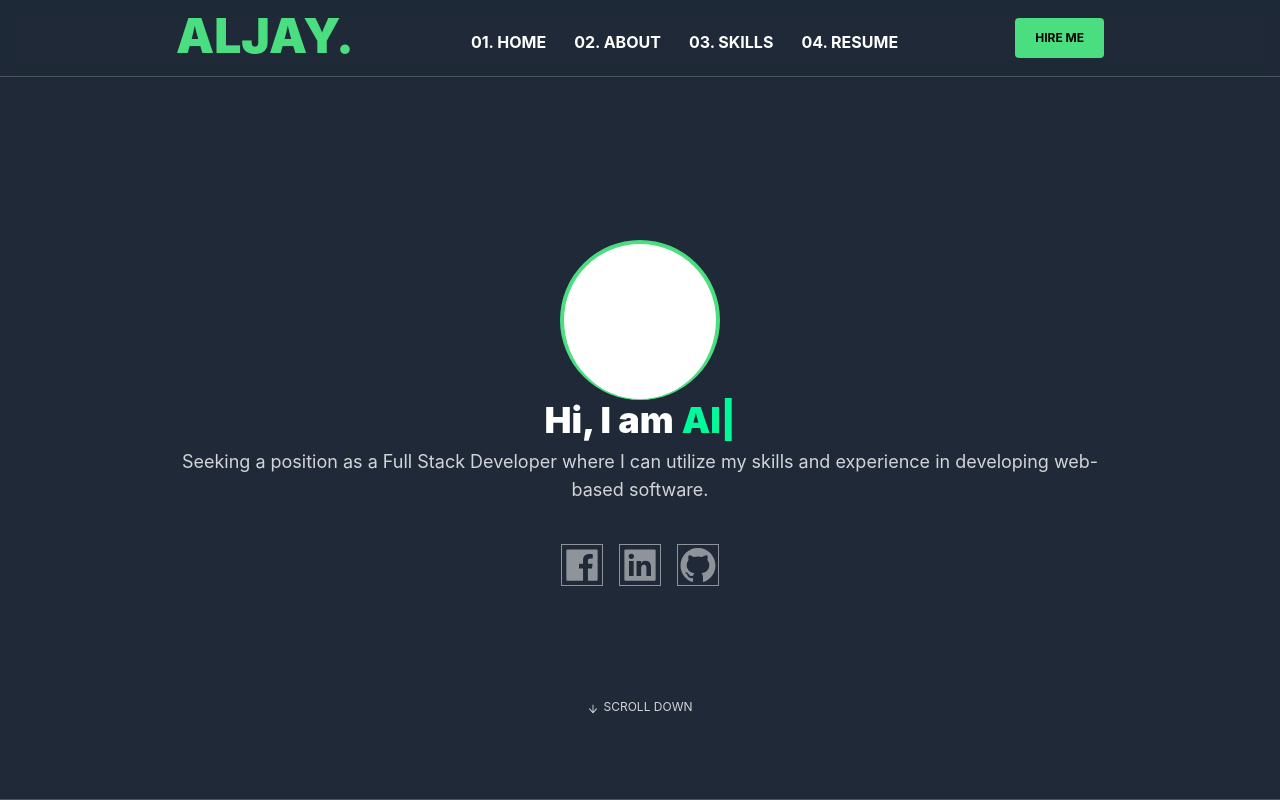
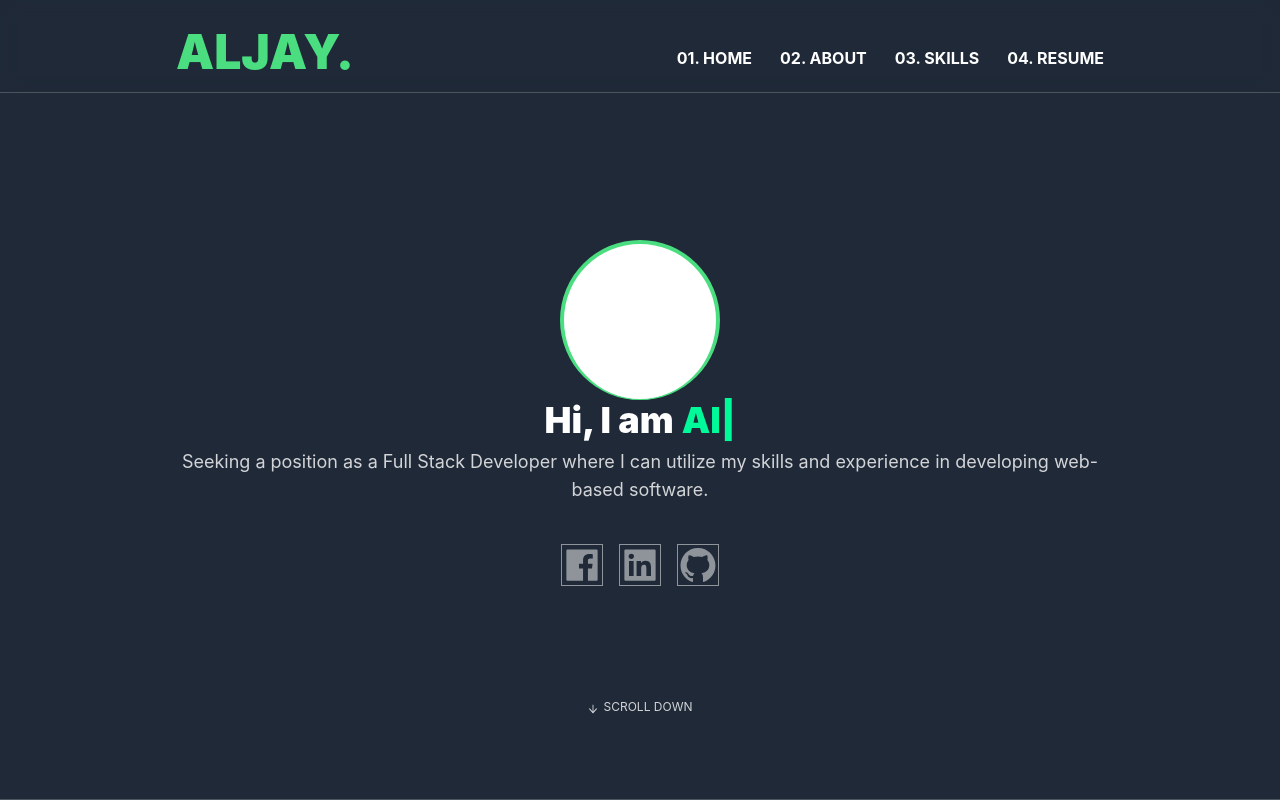
Before and after one commit to aljaaaymp/aljay_pascual, a React (Create React App) app: page / in a window 1280 px wide. Shown: the top 800 px of the page. Built offline with nearby package versions, Linux system fonts and the light colour scheme.

Commit message:
second commit

```diff
--- a/package.json
+++ b/package.json
@@ -1,6 +1,7 @@
 {
   "name": "react_tailwind_portfolio",
   "version": "0.1.0",
+  "homepage": "https://aljaaaymp.github.io/aljay_pascual",
   "private": true,
   "dependencies": {
     "@headlessui/react": "^1.7.1",
@@ -22,6 +23,8 @@
     "web-vitals": "^2.1.4"
   },
   "scripts": {
+    "predeploy": "npm run build",
+    "deploy": "gh-pages -d build",
     "start": "react-scripts start",
     "build": "react-scripts build",
     "test": "react-scripts test",
@@ -47,6 +50,7 @@
   },
   "devDependencies": {
     "autoprefixer": "^10.4.9",
+    "gh-pages": "^4.0.0",
     "postcss": "^8.4.16",
     "tailwindcss": "^3.1.8"
   }
--- a/src/App.js
+++ b/src/App.js
@@ -7,26 +7,48 @@ import {
   AiFillGithub,
   AiOutlineBook,
   AiOutlineArrowDown,
+  AiOutlineBars,
 } from "react-icons/ai";
 import { MdWorkOutline } from "react-icons/md";
-
 import { CircularProgressbar, buildStyles } from "react-circular-progressbar";
 import ProgressBar from "@ramonak/react-progress-bar";
+import { useState } from "react";
 
 function App() {
+
+  const [navbarOpen, setNavbarOpen] = useState(false);
+
   return (
     <>
       <>
         <>
           <div id="#">
-            <div className="header top-0 left-0 z-50 h-auto w-full fixed animate-slidedown border-b px-44 border-white border-opacity-20 backdrop-blur backdrop-filter  ">
-              <div className="header-inner flex items-center justify-between pb-4 ">
-                <div className="homePage">
+            <nav className="  flex flex-wrap items-center justify-between top-0 left-0 z-50 h-auto w-full fixed animate-slidedown border-b px-0 border-white border-opacity-20 backdrop-blur backdrop-filter md:px-44  ">
+              <div className="container mx-auto flex flex-wrap items-center justify-between py-4">
+                <div className="w-full relative flex justify-between md:w-auto md:static md:block md:justify-start">
                   <h1 className="pt-3 text-5xl text-green-400 font-black ">
                     ALJAY.
                   </h1>
+                  <button
+                    className="text-white cursor-pointer text-xl leading-none px-3 py-1 border border-solid border-transparent rounded bg-transparent block lg:hidden outline-none focus:outline-none"
+                    type="button"
+                    onClick={() => setNavbarOpen(!navbarOpen)}
+                  >
+                    <i className="fas fa-bars">
+                      <AiOutlineBars />
+                    </i>
+                  </button>
                 </div>
-                <div className="pages relative flex flex-grow-2 justify-center align-middle pt-6 gap-7">
+                <div
+                  className={
+                    "md:flex flex-grow flex-col md:flex-row items-end md:items-end justify-between pr-8 md:pr-0" +
+                    (navbarOpen ? " flex" : " hidden")
+                  }
+                  id="example-navbar-danger"
+                >
+                  <div/>
+
+                  <div className=" relative flex flex-grow-2 flex-col md:flex-row justify-center align-middle pt-6 gap-7">
                     <h1 className="text-l  text-white font-bold ">
                       <a href="#">01. HOME</a>
                     </h1>
@@ -41,16 +63,17 @@ function App() {
                       <a href="#myResume">04. RESUME</a>
                     </h1>
                   </div>
-                <div className=" flex items-center justify-centermb-4 mt-4 rounded bg-green-400">
+                  {/* <div className=" flex items-center justify-center my-20 mx-10 rounded bg-green-400 md:mb-4 md:mt-4">
                     <Button>
                       <span className=" text-black hover:bg-white px-5 py-3">
                         {" "}
                         HIRE ME{" "}
                       </span>
                     </Button>
+                  </div> */}
                 </div>
               </div>
-            </div>
+            </nav>
           </div>
           <div className="bodyContainer">
             <div className="w-full h-screen  bg-gray-800   flex justify-between items-center pt-40 px-40 flex-col md:h-screen border-b  border-white border-opacity-20">
@@ -394,7 +417,7 @@ function App() {
                 <span class="absolute left-0 top-0 inline-block h-full w-1.5 animate-lefttoright rounded-full bg-green-400" />
               </span>
             </div>
-            <div className="flex flex-row justify-center align-middle -mt-24">
+            <div className="flex flex-row justify-center align-middle -mt-24 ">
               <span className="opacity-5 text-white font-black text-9xl">
                 RESUME
               </span>
```
Also changed, not shown: 1 other file (tests, documents, lock files or other folders). Lines whose indentation alone changed are shown as unchanged.
